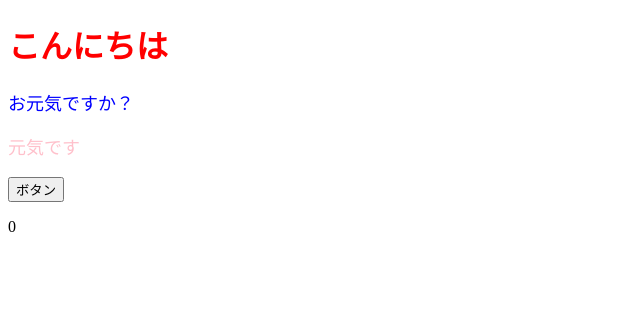
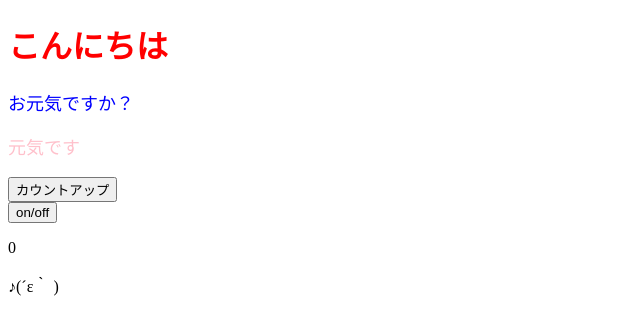
Before and after one commit to hayato-lang/React_base2, a React (Create React App) app: page / in a window 1280 px wide. Shown: the top 334 px of the page, without its empty margins (0-640 px from the left). Built offline with nearby package versions, Linux system fonts and the light colour scheme.

Commit message:
on/offで値を切り替える

```diff
--- a/src/App.jsx
+++ b/src/App.jsx
@@ -2,17 +2,24 @@ import React, { useState } from "react";
 import ColorfulMessage from "./components/ColorfulMessage";
 
 const App = () => {
+  const [num, setNum] = useState(0);
+  const [faceShowFlag, setFaceShowFlag] = useState(true);
   const onClickCountUp = () => {
     setNum(num + 1);
   };
-  const [num, setNum] = useState(0);
+  const onClickFaceSwichShowFlag = () => {
+    setFaceShowFlag(!faceShowFlag);
+  };
   return (
     <>
       <h1 style={{ color: "red" }}>こんにちは</h1>
       <ColorfulMessage color="blue">お元気ですか？</ColorfulMessage>
       <ColorfulMessage color="pink">元気です</ColorfulMessage>
-      <button onClick={onClickCountUp}>ボタン</button>
+      <button onClick={onClickCountUp}>カウントアップ</button>
+      <br />
+      <button onClick={onClickFaceSwichShowFlag}>on/off</button>
       <p>{num}</p>
+      {setFaceShowFlag && <p>♪(´ε｀ )</p>}
     </>
   );
 };
```
